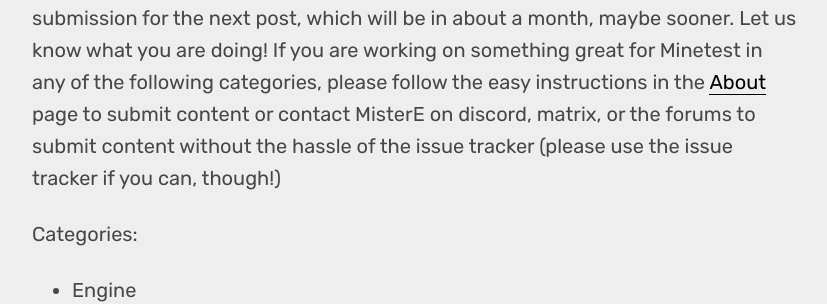
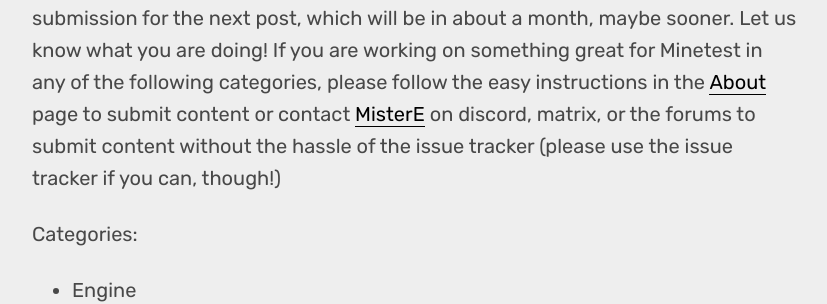
Before and after one commit to minetestblog/minetestblog.github.io, a Jekyll site: the page built from _posts/2022-02-26-Post01.markdown, in a window 1280 px wide and 900 px high, scrolled down 9717 px. Shown: the part 158-462 px from the top of the window, without its empty margins (224-1051 px from the left). Built offline with Jekyll 4.4.1, drawn with Linux system fonts in a browser that asks for light colours; part of the change alters nothing that is shown.

```diff
--- a/_posts/2022-02-26-Post01.markdown
+++ b/_posts/2022-02-26-Post01.markdown
@@ -95,7 +95,7 @@ The Dwarves of the YourLand server show off stonework: "An Essay in Dwarf-Sculpt
 YourLand is preparing chat integration with discord. A nice side effect is a WIP [matterbridge mod](https://gitea.your-land.de/AliasAlreadyTaken/yl_matterbridge) that will allow bridging server chat to any of discord, irc, matrix, and much more, all at once.
 
 ## In Other News <a name="s-news"></a>
-This is the first post of our blog, y'all! We are actively looking for content submission for the next post, which will be in about a month, maybe sooner. Let us know what you are doing! If you are working on something great for Minetest in any of the following categories, please follow the easy instructions in the [About](https://minetestblog.github.io/about/) page to submit content or contact MisterE on discord, matrix, or the forums to submit content without the hassle of the issue tracker (please use the issue tracker if you can, though!)
+This is the first post of our blog, y'all! We are actively looking for content submission for the next post, which will be in about a month, maybe sooner. Let us know what you are doing! If you are working on something great for Minetest in any of the following categories, please follow the easy instructions in the [About](https://minetestblog.github.io/about/) page to submit content or contact [MisterE](https://forum.minetest.net/memberlist.php?mode=viewprofile&u=26284) on discord, matrix, or the forums to submit content without the hassle of the issue tracker (please use the issue tracker if you can, though!)
 
 Categories:
 * Engine
```
